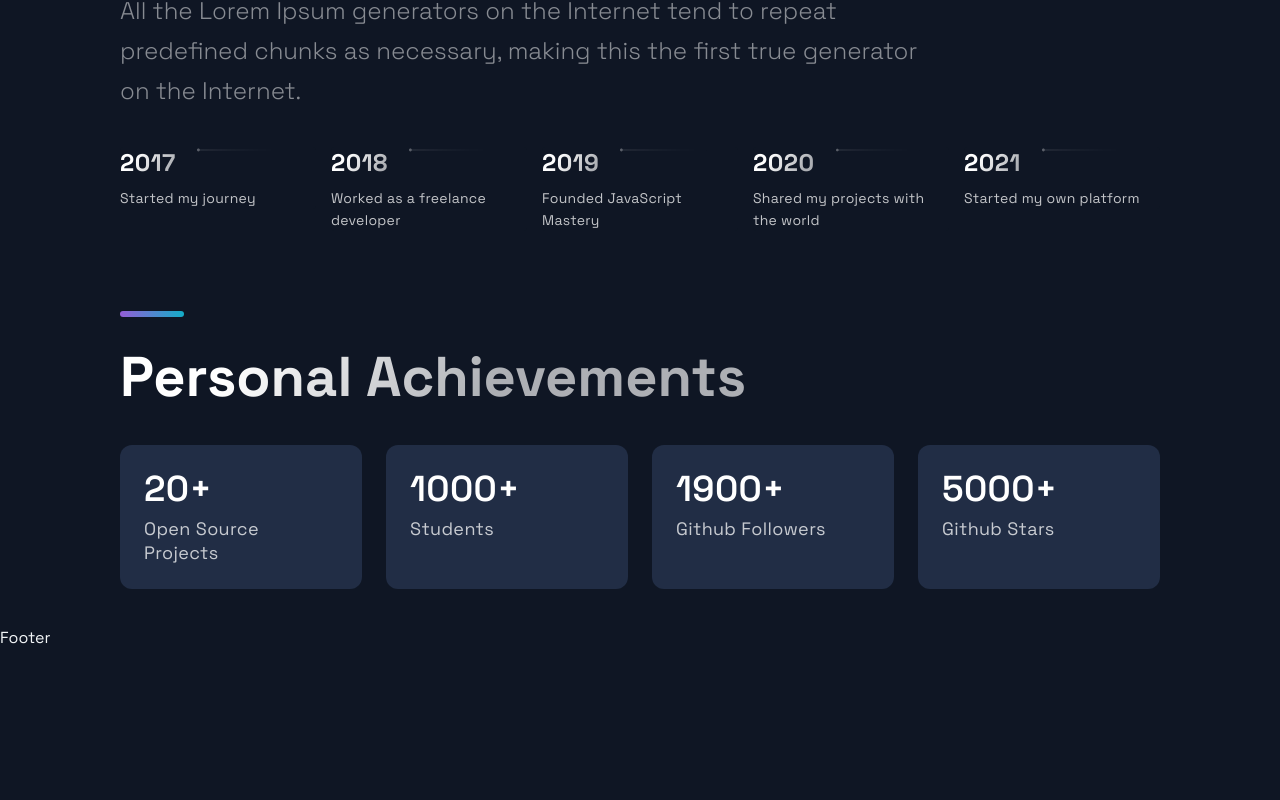
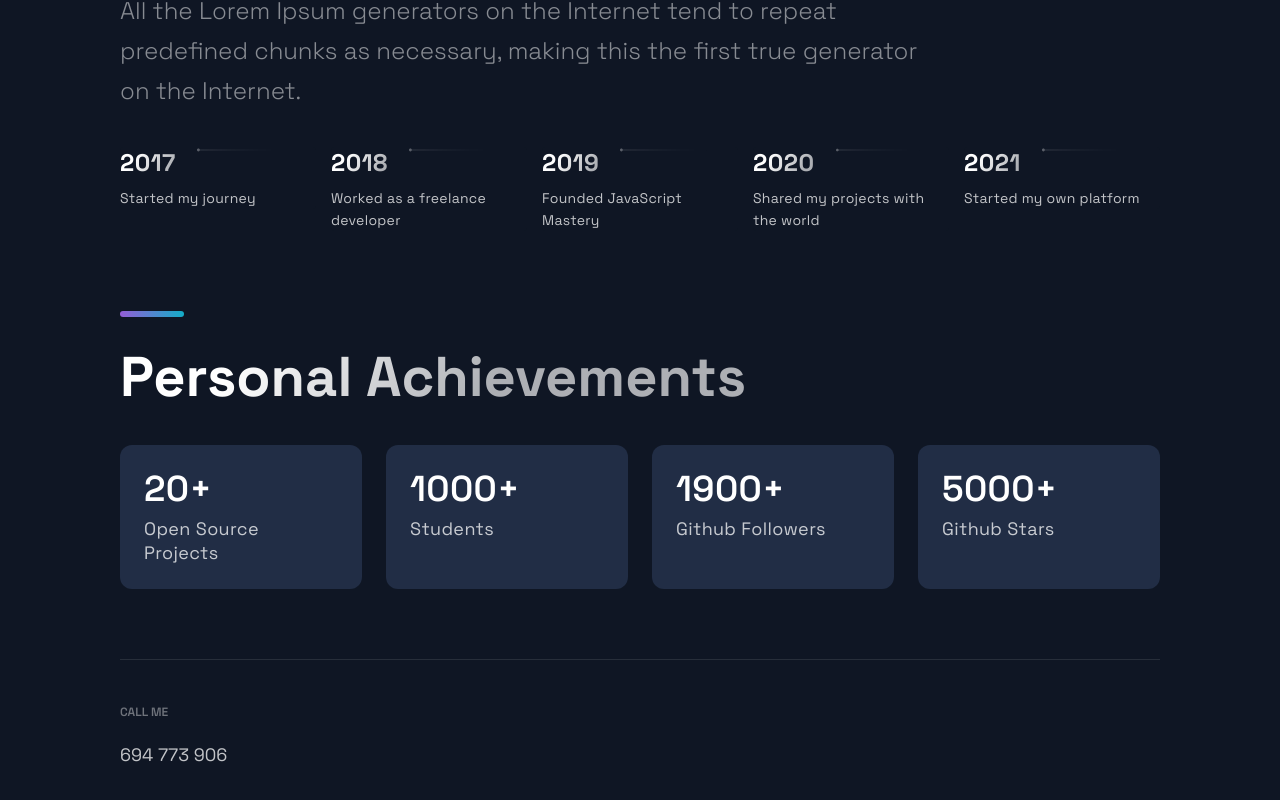
Before and after one commit to yougonnagetyours/my-developer-portfolio, a Next.js app: page / in a window 1280 px wide. Shown: the part 2790-3590 px from the top of the page. Before the commit the page ends 3438 px from the top, so only its background shows below. Built offline with nearby package versions, Linux system fonts and the light colour scheme.

Commit message:
styling footer

```diff
--- a/src/components/Footer/Footer.js
+++ b/src/components/Footer/Footer.js
@@ -6,9 +6,14 @@ import { CompanyContainer, FooterWrapper, LinkColumn, LinkItem, LinkList, LinkTi
 
 const Footer = () => {
   return (
-    <div>
-      Footer
-    </div>
+    <FooterWrapper>
+      <LinkList>
+        <LinkColumn>
+          <LinkTitle>Call me</LinkTitle>
+          <LinkItem href="tel:694-773-906">694 773 906</LinkItem>
+        </LinkColumn>
+      </LinkList>
+    </FooterWrapper>
   );
 };
 
```
